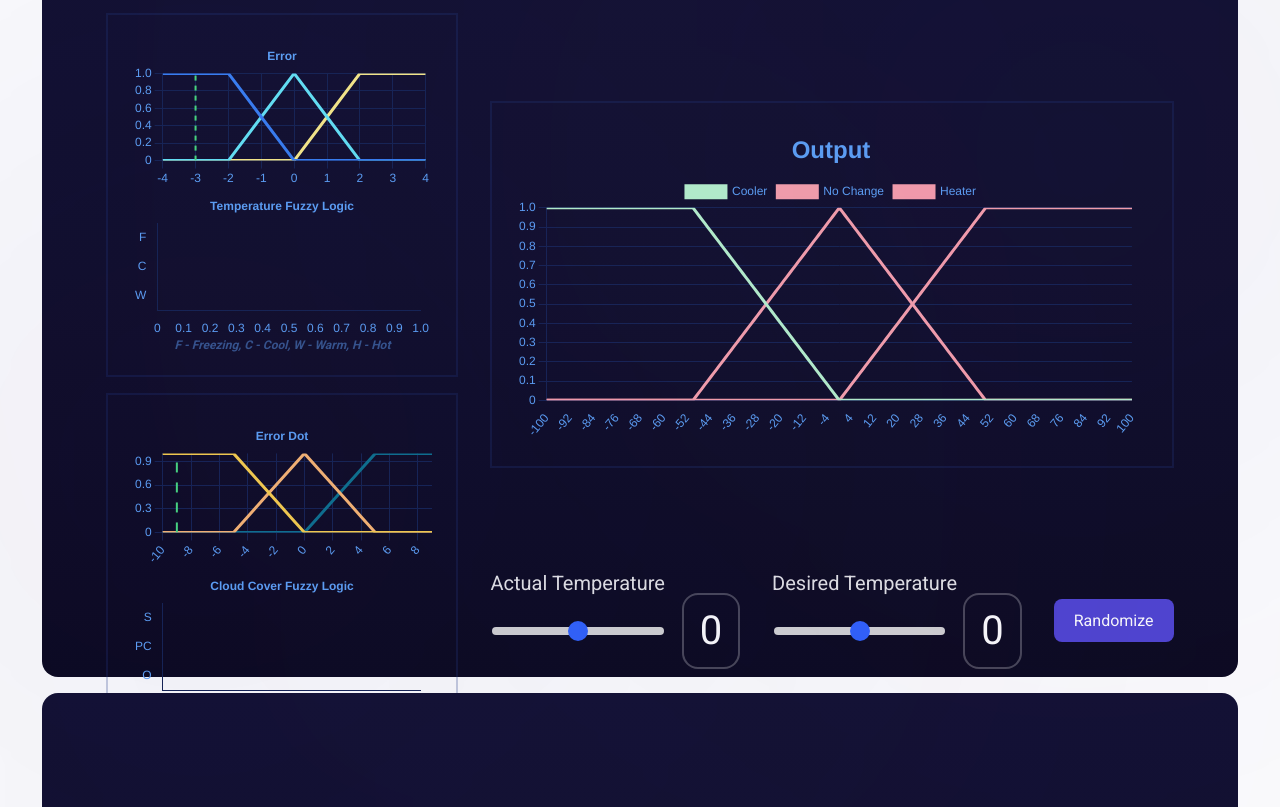
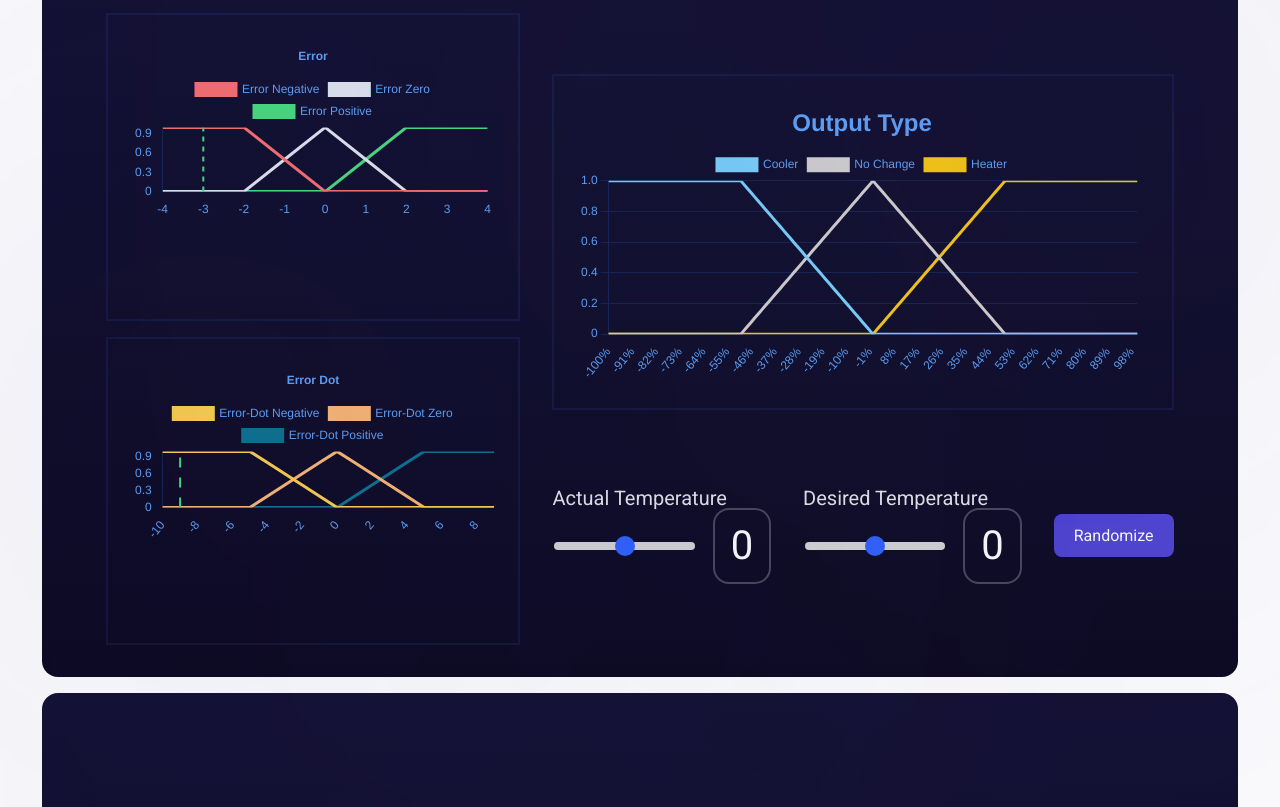
Before and after one commit to szy-kenn/fuzzy-logic-thermal-control, a website built with Vite: page index.html in a window 1280 px wide. Shown: the part 107-914 px from the top of the page. Built offline with nearby package versions, Linux system fonts and the light colour scheme; files whose address does not match are found by name.

Commit message:
changed colors

```diff
--- a/index.html
+++ b/index.html
@@ -12,18 +12,18 @@
     <div id="app">
       <div class="blur blur-1"></div>
       <div class="blur blur-2"></div>
-      <h1 style="text-transform: uppercase;">Fuzzy Logic</h1>
+      <h1 style="text-transform: uppercase;">Thermal Control System</h1>
       <div class="charts-container">
         <div class="sub-charts-container">
           <div class="temperature-chart-container sub-chart-container">
             <div><canvas id="temperatureChart"></canvas></div>
-            <div><canvas id="temperatureBarChart"></canvas></div>
-            <p class="temp-legend legend">F - Freezing, C - Cool, W - Warm, H - Hot</p>
+            <!-- <div><canvas id="temperatureBarChart"></canvas></div> -->
+            <!-- <p class="temp-legend legend">F - Freezing, C - Cool, W - Warm, H - Hot</p> -->
           </div>
           <div class="cloud-cover-chart-container sub-chart-container">
             <div><canvas id="cloudCoverChart"></canvas></div>
-            <div><canvas id="cloudCoverBarChart"></canvas></div>
-            <p class="cloud-cover-legend legend">S - Sunny, PC - Partly Cloudy, O - Overcast</p>
+            <!-- <div><canvas id="cloudCoverBarChart"></canvas></div> -->
+            <!-- <p class="cloud-cover-legend legend">S - Sunny, PC - Partly Cloudy, O - Overcast</p> -->
           </div>
         </div>
         <div class="main-chart-container">
--- a/src/ThermalFuzzyLogic.js
+++ b/src/ThermalFuzzyLogic.js
@@ -19,9 +19,9 @@ export class ThermalFuzzyLogic {
         this.temperatureLineChart.options.plugins.annotation.annotations[0].xMin = parseInt(temp + 4);
         this.temperatureLineChart.options.plugins.annotation.annotations[0].xMax = parseInt(temp + 4);
         this.temperatureLineChart.update();
-
-        this.cloudCoverChart.options.plugins.annotation.annotations[0].xMin = parseInt(cloudCover);
-        this.cloudCoverChart.options.plugins.annotation.annotations[0].xMax = parseInt(cloudCover);
+        console.log(cloudCover);
+        this.cloudCoverChart.options.plugins.annotation.annotations[0].xMin = parseInt(cloudCover + 10);
+        this.cloudCoverChart.options.plugins.annotation.annotations[0].xMax = parseInt(cloudCover + 10);
         this.cloudCoverChart.update();
     }
 
@@ -90,15 +90,15 @@ export class ThermalFuzzyLogic {
         this.cloudCoverChart = addCloudCoverChart(this.errorDotNeg, this.errorDotZero, this.errorDotPos);
         this.speedChart = addSpeedChart(this.cooler, this.noChange, this.heater);
 
-        this.temperatureBarChart = addTemperatureBarChart([]);
-        this.cloudCoverBarChart = addCloudCoverBarChart([]);
+        // this.temperatureBarChart = addTemperatureBarChart([]);
+        // this.cloudCoverBarChart = addCloudCoverBarChart([]);
     }
 
     processInput(errorVal, errorDotVal) {
         this.#updateLineCharts(errorVal, errorDotVal);
 
         const [fuzzyError, fuzzyErrorDot] = this.fuzzify(errorVal, errorDotVal);
-        this.#updateBarCharts(fuzzyError, fuzzyErrorDot);
+        // this.#updateBarCharts(fuzzyError, fuzzyErrorDot);
 
         const [cooler, noChange, heater] = this.applyRules(fuzzyError, fuzzyErrorDot);
 
--- a/src/charts.js
+++ b/src/charts.js
@@ -13,22 +13,22 @@ export const addTemperatureLineChart = (errorNeg, errorZero, errorPos) => {
           label: 'Error Negative',
           data: Array.from({length: 9}, (_, i) => errorNeg.calculate(i-4)),
           fill: false,
-          backgroundColor: '#3b82f6',
-          borderColor: '#3b82f6',
+          backgroundColor: '#f87171',
+          borderColor: '#f87171',
         },
         {
           label: 'Error Zero',
           data: Array.from({length: 9}, (_, i) => errorZero.calculate(i-4)),
           fill: false,
-          backgroundColor: '#67e8f9',
-          borderColor: '#67e8f9',
+          backgroundColor: '#e2e8f0',
+          borderColor: '#e2e8f0',
         },
         {
           label: 'Error Positive',
           data: Array.from({length: 9}, (_, i) => errorPos.calculate(i-4)),
           fill: false,
-          backgroundColor: '#fef08a',
-          borderColor: '#fef08a',
+          backgroundColor: '#4ade80',
+          borderColor: '#4ade80',
         },
       ]
     };
@@ -47,6 +47,9 @@ export const addTemperatureLineChart = (errorNeg, errorZero, errorPos) => {
             x: {
               min: -4,
               max: 4,
+              grid: {
+                color: "rgba(0, 0, 0, 0)",
+              }
             },
             y: {
               min: 0,
@@ -54,6 +57,9 @@ export const addTemperatureLineChart = (errorNeg, errorZero, errorPos) => {
               ticks: {
                 stepSize: .1
               },
+              grid: {
+                color: "rgba(0, 0, 0, 0)",
+              }
             },
           },
           responsive: true,
@@ -61,9 +67,7 @@ export const addTemperatureLineChart = (errorNeg, errorZero, errorPos) => {
             mode: "x"
           },
           plugins: {
-            legend: {
-              display: false
-            },
+
             title: {
               display: true,
               text: 'Error',
@@ -153,21 +157,21 @@ export const addCloudCoverChart = (sunnyMf, partlyCloudyMf, overcastMf) => {
     labels: Array.from({ length: 20 }, (_, i) => i-10),
     datasets: [
       {
-        label: 'Sunny',
+        label: 'Error-Dot Negative',
         data: Array.from({length: 20}, (_, i) => sunnyMf.calculate(i-10)),
         fill: false,
         backgroundColor: '#fcd34d',
         borderColor: '#fcd34d',
       },
       {
-        label: 'Partly Cloudly',
+        label: 'Error-Dot Zero',
         data: Array.from({length: 20}, (_, i) => partlyCloudyMf.calculate(i-10)),
         fill: false,
         backgroundColor: '#fdba74',
         borderColor: '#fdba74',
       },
       {
-        label: 'Overcast',
+        label: 'Error-Dot Positive',
         data: Array.from({length: 20}, (_, i) => overcastMf.calculate(i-10)),
         fill: false,
         backgroundColor: '#0e7490',
@@ -187,11 +191,19 @@ export const addCloudCoverChart = (sunnyMf, partlyCloudyMf, overcastMf) => {
           padding: 0
         },
         scales: {
+          x: {
+            grid: {
+              color: "rgba(0, 0, 0, 0)",
+            }
+          },
           y: {
             min: 0,
             max: 1.0,
             ticks: {
               stepSize: .1
+            },
+            grid: {
+              color: "rgba(0, 0, 0, 0)",
             }
           },
         },
@@ -200,9 +212,7 @@ export const addCloudCoverChart = (sunnyMf, partlyCloudyMf, overcastMf) => {
           mode: "x"
         },
         plugins: {
-          legend: {
-            display: false
-          },
+
           title: {
             display: true,
             text: 'Error Dot',
@@ -288,30 +298,30 @@ export const addCloudCoverBarChart = (data) => {
 
 export const addSpeedChart = (cooler, noChange, heater) => {
   const datasets = {
-    labels: Array.from({ length: 201 }, (_, i) => i-100),
+    labels: Array.from({ length: 201 }, (_, i) => `${i-100}%`),
     datasets: [
       {
         label: 'Cooler',
         data: Array.from({length: 201}, (_, i) => cooler.calculate(i-100)),
         fill: false,
-        backgroundColor: '#bbf7d0',
-        borderColor: '#bbf7d0',
+        backgroundColor: '#7dd3fc',
+        borderColor: '#7dd3fc',
         order: 2,
       },
       {
         label: 'No Change',
         data: Array.from({length: 201}, (_, i) => noChange.calculate(i-100)),
         fill: false,
-        backgroundColor: '#fda4af',
-        borderColor: '#fda4af',
+        backgroundColor: '#d6d3d1',
+        borderColor: '#d6d3d1',
         order: 2,
       },
       {
         label: 'Heater',
         data: Array.from({length: 201}, (_, i) => heater.calculate(i-100)),
         fill: false,
-        backgroundColor: '#fda4af',
-        borderColor: '#fda4af',
+        backgroundColor: '#facc15',
+        borderColor: '#facc15',
         order: 2,
       },
     ]
@@ -348,7 +358,7 @@ export const addSpeedChart = (cooler, noChange, heater) => {
         plugins: {
           title: {
             display: true,
-            text: 'Output',
+            text: 'Output Type',
             font: {
               size: 24,
               family: "Helvetica",
--- a/src/style.css
+++ b/src/style.css
@@ -94,7 +94,7 @@ h1 {
     width: 100%;
     height: 100%;
     display: grid;
-    grid-template-columns: .3fr 1fr;
+    grid-template-columns: .4fr .6fr;
     grid-template-rows: 1fr;
     gap: 2rem;
 }
```
